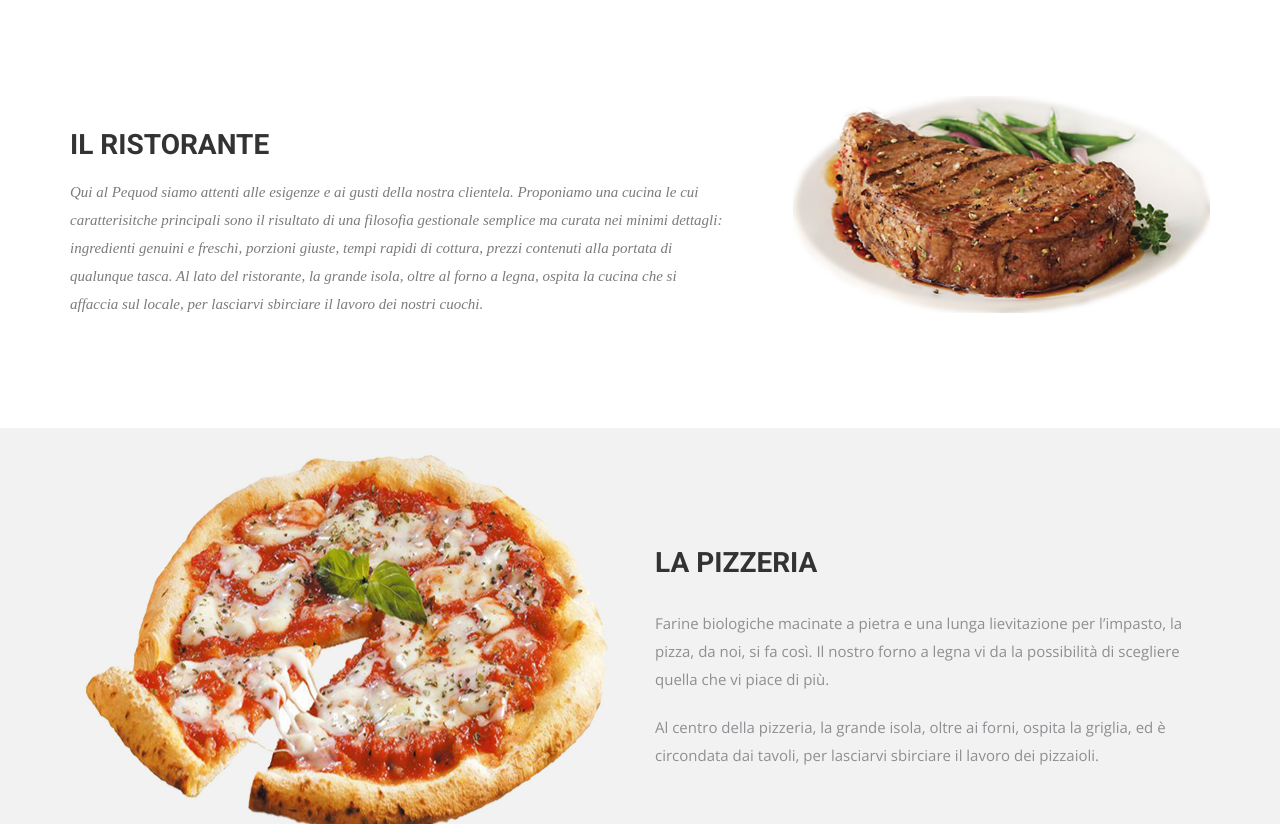
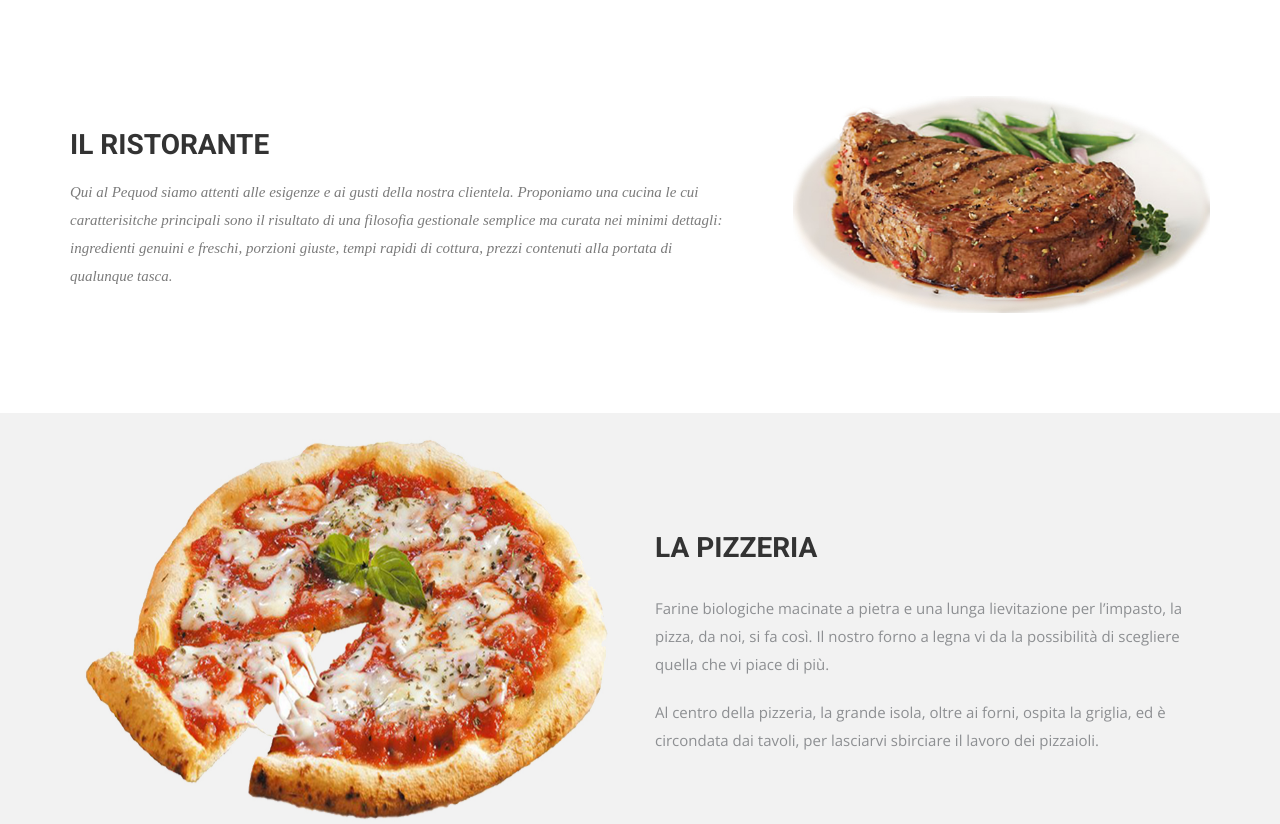
Before and after one commit to Khorda/pequod_site, a Jekyll site: the page built from index.html, in a window 1280 px wide and 900 px high, scrolled down 903 px, cut to the strip 76-900 px from the top of the window. Built offline with Jekyll 4.4.1, drawn with Linux system fonts in a browser that asks for light colours; nearby versions of some CDN libraries; some web fonts are replaced.

Commit message:
update testo index

```diff
--- a/index.html
+++ b/index.html
@@ -29,7 +29,7 @@ permalink: /
             <h2>Il Ristorante</h2>
             <p>Qui al Pequod siamo attenti alle esigenze e ai gusti della nostra clientela. Proponiamo una cucina le cui caratterisitche principali sono il risultato di una filosofia gestionale semplice ma curata nei minimi dettagli:
               ingredienti genuini e freschi, porzioni giuste, tempi rapidi di cottura, prezzi contenuti alla portata di qualunque tasca.
-            Al lato del ristorante, la grande isola, oltre al forno a legna, ospita la cucina che si affaccia sul locale, per lasciarvi sbirciare il lavoro dei nostri cuochi.</p>
+            </p>
           </div>
         </div>
       </div><!-- .col-md-7 close -->
```
